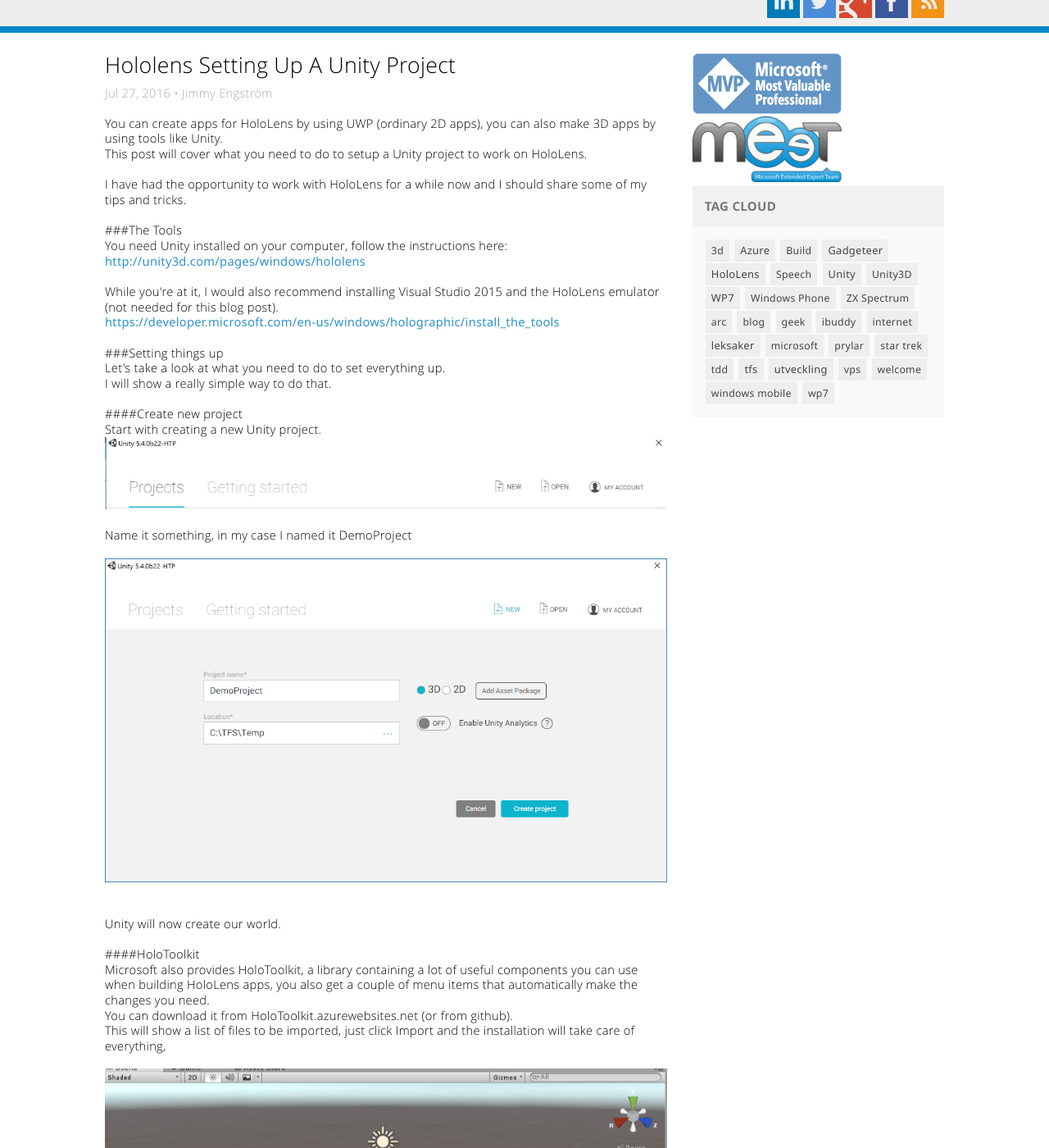
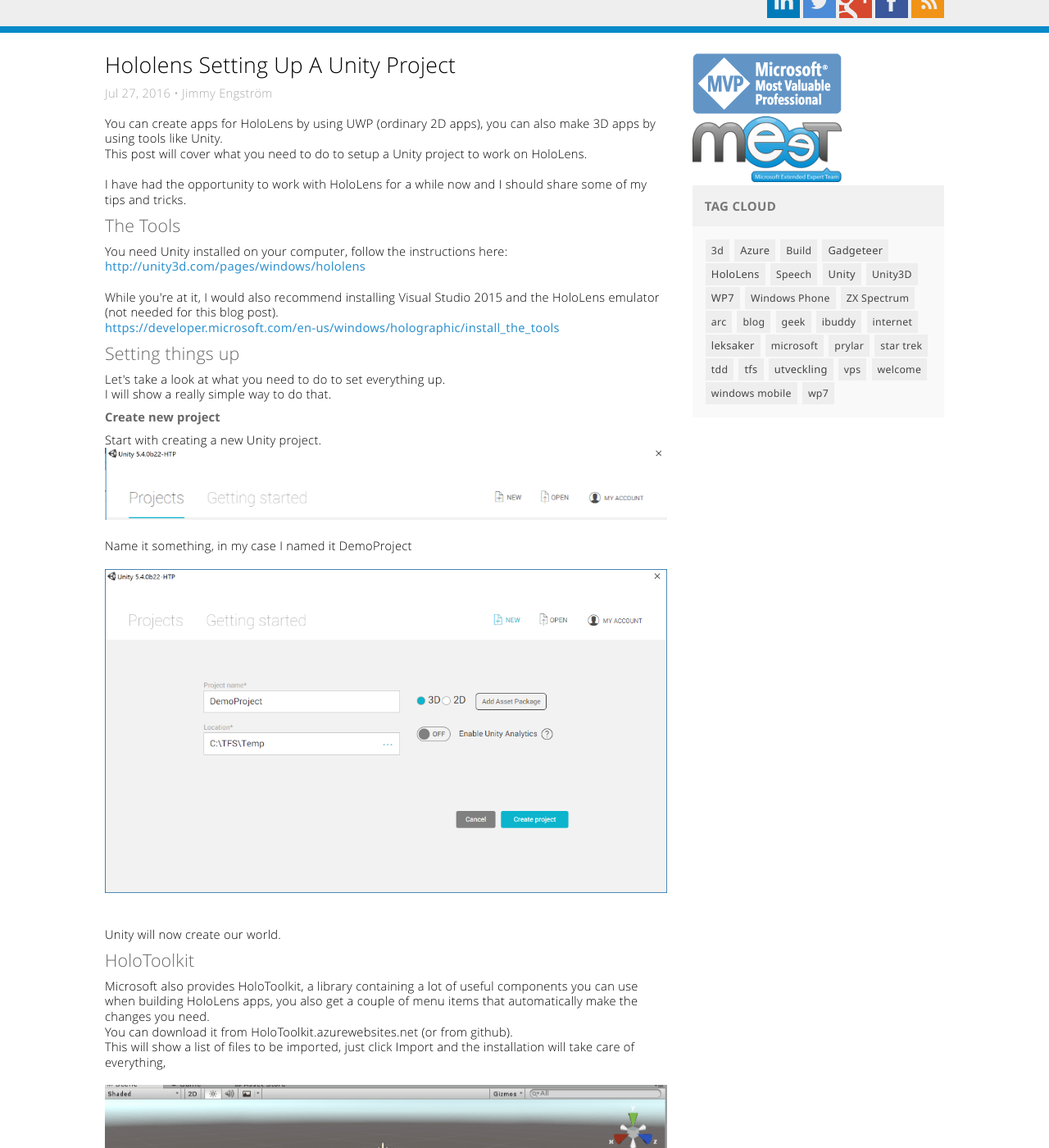
Before and after one commit to Apeoholic/Apeoholic.se, a Jekyll site: the page built from _posts/2016-07-27-Hololens-setting-up-a-unity-project.markdown, in a window 1280 px wide and 1400 px high, scrolled down 192 px. Shown: the whole window at 82% size. Built offline with Jekyll 4.4.1, drawn with Linux system fonts in a browser that asks for light colours; nearby versions of some CDN libraries.

Commit message:
Fixed headers again

```diff
--- a/_posts/2016-07-27-Hololens-setting-up-a-unity-project.markdown
+++ b/_posts/2016-07-27-Hololens-setting-up-a-unity-project.markdown
@@ -11,19 +11,22 @@ You can create apps for HoloLens by using UWP (ordinary 2D apps), you can also m
 This post will cover what you need to do to setup a Unity project to work on HoloLens.
 &nbsp;
 I have had the opportunity to work with HoloLens for a while now and I should share some of my tips and tricks.
-&nbsp;
-###The Tools
+
+### The Tools
+
 You need Unity installed on your computer, follow the instructions here:
 [http://unity3d.com/pages/windows/hololens][1]
 &nbsp;
 While you&#39;re at it, I would also recommend installing Visual Studio 2015 and the HoloLens emulator (not needed for this blog post).
 [https://developer.microsoft.com/en-us/windows/holographic/install_the_tools][2]
-&nbsp;
-###Setting things up
+
+### Setting things up
+
 Let&#39;s take a look at what you need to do to set everything up.
 I will show a really simple way to do that.
-&nbsp;
-####Create new project
+
+#### Create new project
+
 Start with creating a new Unity project.
 [![clip_image001.png][3]][3]
 &nbsp;
@@ -33,8 +36,9 @@ Name it something, in my case I named it DemoProject
 &nbsp;
 &nbsp;
 Unity will now create our world.
-&nbsp;
-####HoloToolkit
+
+### HoloToolkit
+
 Microsoft also provides HoloToolkit, a library containing a lot of useful components you can use when building HoloLens apps, you also get a couple of menu items that automatically make the changes you need.
 You can download it from HoloToolkit.azurewebsites.net (or from github).
 This will show a list of files to be imported, just click Import and the installation will take care of everything,
```
